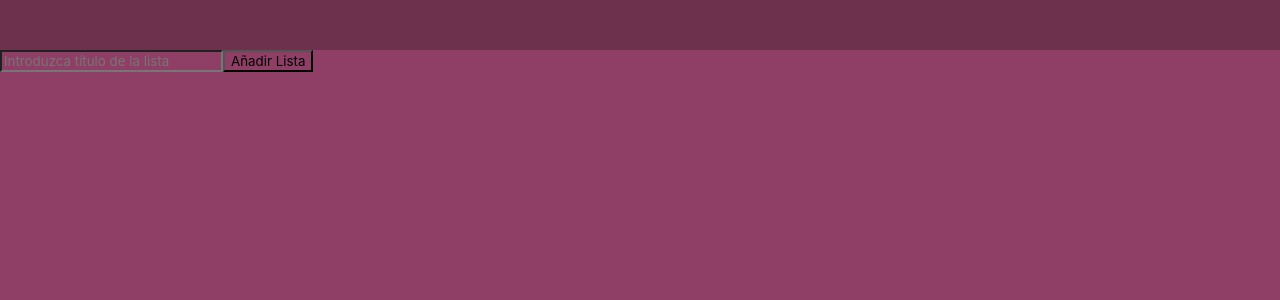
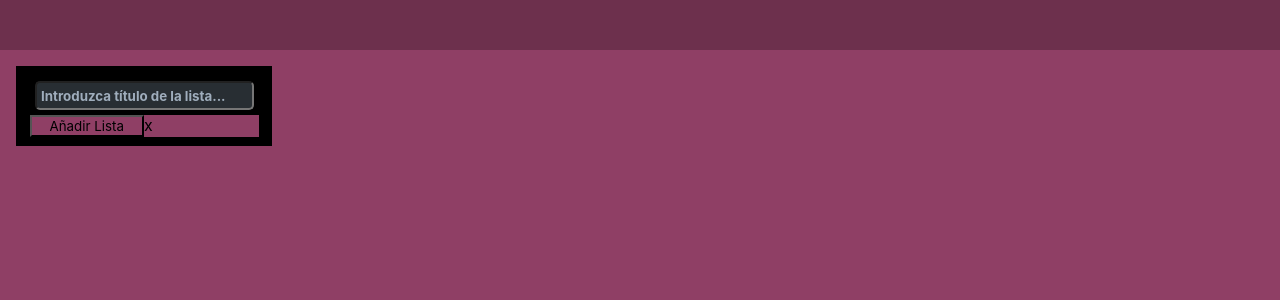
Before and after one commit to AridanyS/Drag-Drop, a React (Vite) app: page / in a window 1280 px wide. Both pictures are taken after a click on the element "+ Añade una lista". Shown: the top 300 px of the page. Built offline with nearby package versions, Linux system fonts and the light colour scheme.

Commit message:
styles input BlackCard AddListButton

```diff
--- a/src/components/Cards.css
+++ b/src/components/Cards.css
@@ -7,7 +7,7 @@ article {
 .card-box1 {
   display: flex;
   width: auto;
-  padding: 1%;
+  padding: 0.3%;
   background-color: #9b6680;
   cursor: pointer;
   border-radius: 12px;
@@ -23,5 +23,43 @@ article {
   all: unset;
   color: white;
   height: 2em;
+}
+.article-card2{
+  display: flex;
+    background-color: black;
+    width: 20%;
+    height: 80px;
+    justify-content: center;
+    align-items: center;
+}
+.BlackCard{
+  display: grid;
+  grid-template-columns: repeat(2, 1fr);
+  grid-template-rows: repeat(2, 1fr);
+  grid-column-gap: 0px;
+  grid-row-gap: 0px;
+  background-color: black;
+  height: 60px;
 
 }
+input{
+  grid-area: 1 / 1 / 2 / 3;
+  color: #9FADBC;
+  background-color: #282E33;
+  padding: 2%;
+  margin: 5px;
+  border-radius: 5px;
+
+}
+
+
+::placeholder{
+  font-weight: bold;
+  color: #9FADBC;
+}
+.AddListButton{
+  grid-area: 2 / 1 / 3 / 2;
+}
+.X{
+  grid-area: 2 / 2 / 3 / 3;
+}
--- a/src/components/Cards.jsx
+++ b/src/components/Cards.jsx
@@ -23,16 +23,20 @@ export function Card() {
 }
 
 function AddListName() {
+
   return (
     <>
+    <article className="article-card2">
       <div className="BlackCard">
         <input
           className="inputTitle"
           type="text"
-          placeholder="Introduzca título de la lista"
+          placeholder="Introduzca título de la lista..."
         ></input>
         <button className="AddListButton">Añadir Lista</button>
+        <div className="X">x</div>
       </div>
+      </article>
     </>
   );
 }
```
